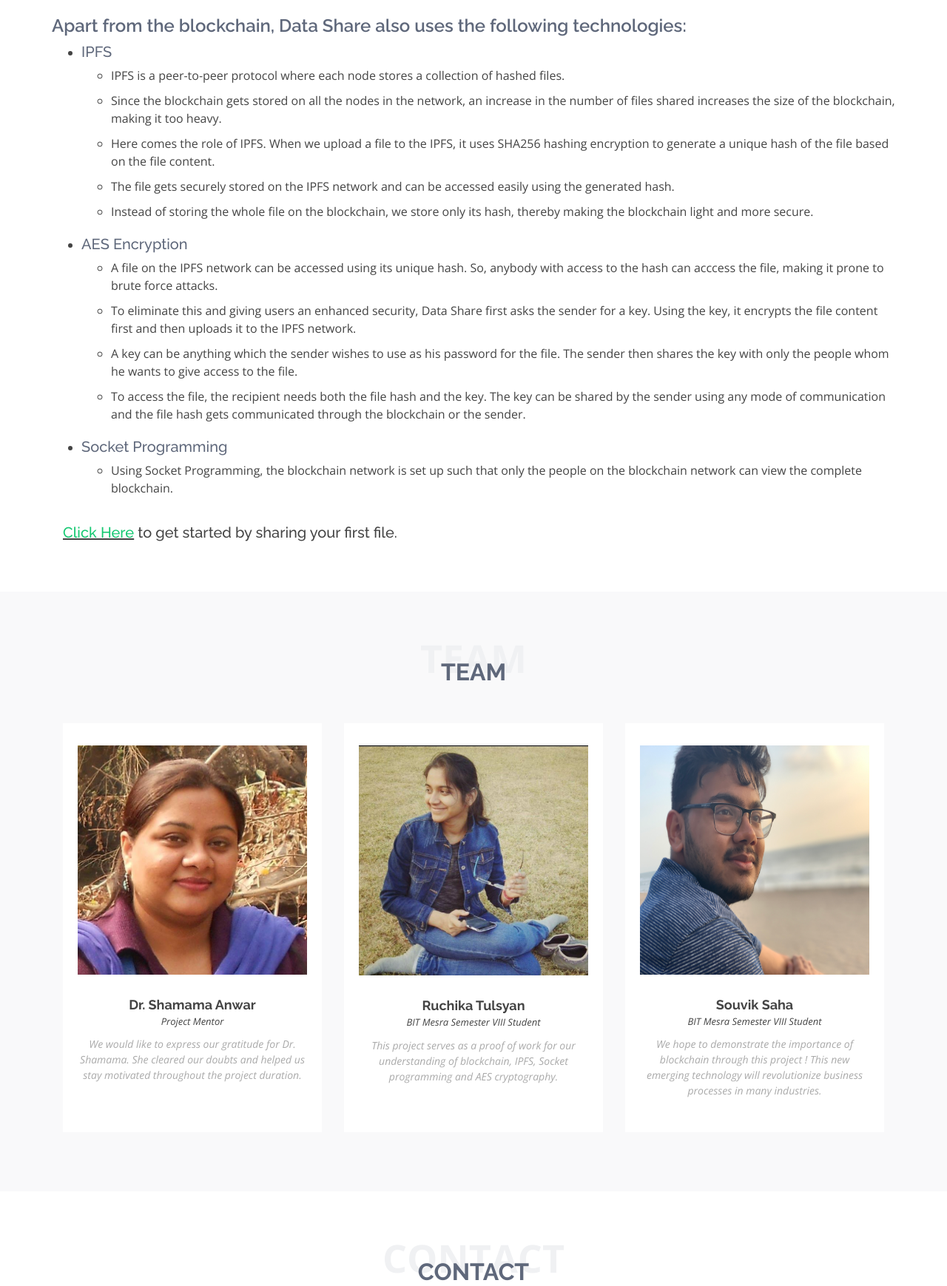
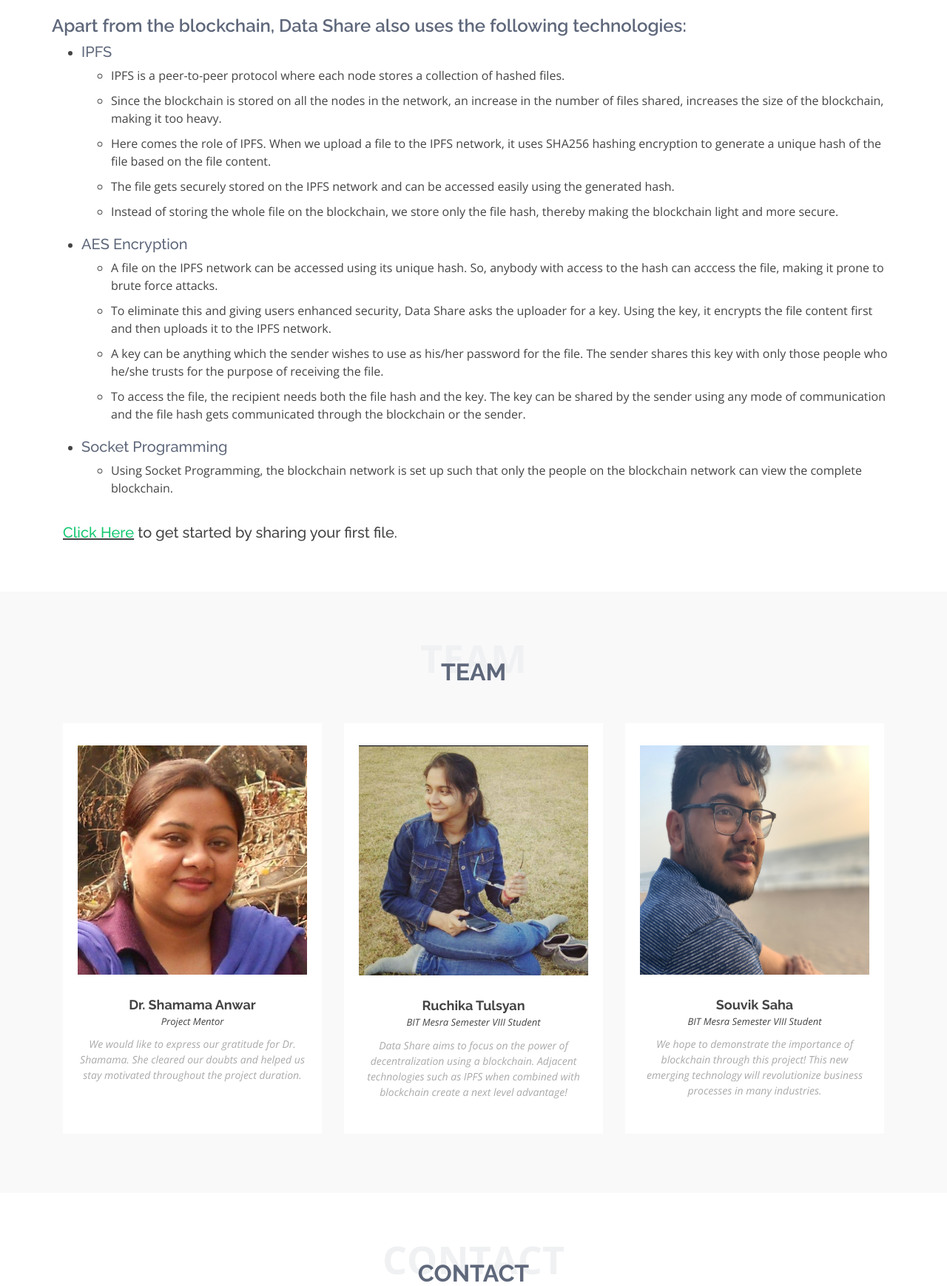
Before and after one commit to ruchi26/Blockchain-based-Decentralized-File-Sharing-System-using-IPFS, a Flask app: page / in a window 1280 px wide. Shown: the part 1385-3124 px from the top of the page at 74% size. Run offline with Flask 2, Linux system fonts and the light colour scheme; some libraries are stand-ins or nearby versions.

Commit message:
Edited 'about the application' with proper grammar and Ruchika's para in the team section

```diff
--- a/main_server/templates/index.html
+++ b/main_server/templates/index.html
@@ -56,7 +56,7 @@
         <div class="row">
           <div class="col-lg-6 pt-5 pt-lg-0 order-2 order-lg-1 d-flex flex-column justify-content-center">
             <h1>Blockchain Based File Sharing</h1>
-            <h2>Share files securely using a blockchain network</h2>
+            <h2> Share files securely using a blockchain network</h2>
             <div class="d-flex">
               <a href="#about" class="btn-get-started scrollto">Get Started</a>
               <a href="https://www.youtube.com/watch?v=jDDaplaOz7Q" class="venobox btn-watch-video" data-vbtype="video" data-autoplay="true"> Watch Demo <i class="icofont-play-alt-2"></i></a>
@@ -155,16 +155,16 @@
                       IPFS is a peer-to-peer protocol where each node stores a collection of hashed files.
                     </li>
                     <li>
-                      Since the blockchain gets stored on all the nodes in the network, an increase in the number of files shared increases the size of the blockchain, making it too heavy.
+                      Since the blockchain is stored on all the nodes in the network, an increase in the number of files shared, increases the size of the blockchain, making it too heavy.
                     </li>
                     <li>
-                      Here comes the role of IPFS. When we upload a file to the IPFS, it uses SHA256 hashing encryption to generate a unique hash of the file based on the file content.
+                      Here comes the role of IPFS. When we upload a file to the IPFS network, it uses SHA256 hashing encryption to generate a unique hash of the file based on the file content.
                     </li>
                     <li>
                       The file gets securely stored on the IPFS network and can be accessed easily using the generated hash.
                     </li>
                     <li>
-                      Instead of storing the whole file on the blockchain, we store only its hash, thereby making the blockchain light and more secure.
+                      Instead of storing the whole file on the blockchain, we store only the file hash, thereby making the blockchain light and more secure.
                     </li>
                   </ul>
                 </li>
@@ -175,10 +175,10 @@
                       A file on the IPFS network can be accessed using its unique hash. So, anybody with access to the hash can acccess the file, making it prone to brute force attacks.
                     </li>
                     <li>
-                      To eliminate this and giving users an enhanced security, Data Share first asks the sender for a key. Using the key, it encrypts the file content first and then uploads it to the IPFS network.
+                      To eliminate this and giving users enhanced security, Data Share asks the uploader for a key. Using the key, it encrypts the file content first and then uploads it to the IPFS network.
                     </li>
                     <li>
-                      A key can be anything which the sender wishes to use as his password for the file. The sender then shares the key with only the people whom he wants to give access to the file.
+                      A key can be anything which the sender wishes to use as his/her password for the file. The sender shares this key with only those people who he/she trusts for the purpose of receiving the file.
                     </li>
                     <li>
                       To access the file, the recipient needs both the file hash and the key. The key can be shared by the sender using any mode of communication and the file hash gets communicated through the blockchain or the sender.
@@ -237,7 +237,7 @@
                 <h4>Ruchika Tulsyan</h4>
                 <span>BIT Mesra Semester VIII Student</span>
                 <p>
-                This project serves as a proof of work for our understanding of blockchain, IPFS, Socket programming and AES cryptography.
+                Data Share aims to focus on the power of decentralization using a blockchain. Adjacent technologies such as IPFS when combined with blockchain create a next level advantage!
                 </p>
                 <!-- <div class="social">
                   <a href=""><i class="icofont-facebook"></i></a>
@@ -253,7 +253,7 @@
                 <h4>Souvik Saha</h4>
                 <span>BIT Mesra Semester VIII Student</span>
                 <p>
-                  We hope to demonstrate the importance of blockchain through this project ! This new emerging technology will revolutionize business processes in many industries.
+                  We hope to demonstrate the importance of blockchain through this project! This new emerging technology will revolutionize business processes in many industries.
                 </p>
                 <!-- <div class="social">
                   <a href=""><i class="icofont-facebook"></i></a>
```
